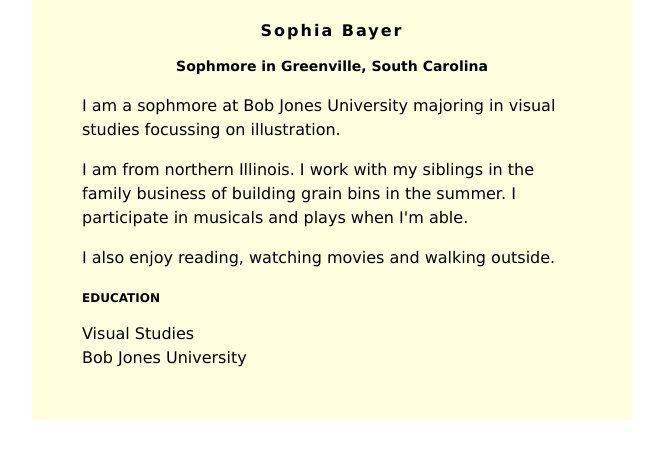
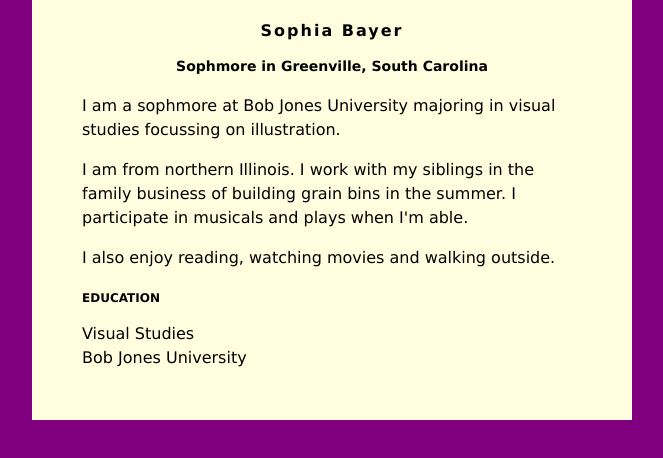
Before and after one commit to aNOMymo/aNOMymo.github.io, a plain HTML site: page index.html in a window 1280 px wide. Shown: the whole page, without its empty margins (308-971 px from the left). Drawn offline with Linux system fonts and the light colour scheme.

Commit message:
Update index.html

```diff
--- a/index.html
+++ b/index.html
@@ -2,7 +2,7 @@
 <head>
 <style>
 body {
-    background: lightpurple;
+    background: purple;
     font-family: Verdana;
 }
 #content {
```
